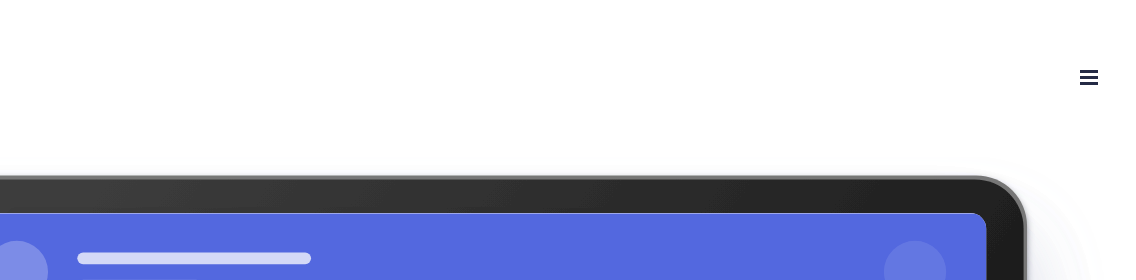
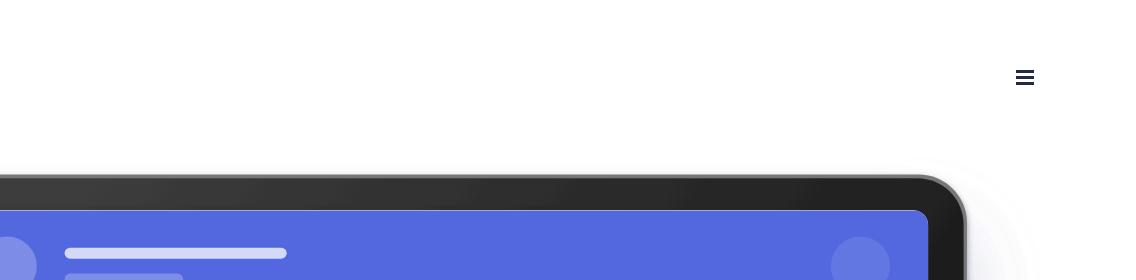
Before and after one commit to istamov-m/bookmark-landing, a plain HTML site: page index.html in a window 1280 px wide. Shown: the top 280 px of the page, 208-1344 px from the left, 1136 px wide, since content can reach past the window. Drawn offline with Linux system fonts and the light colour scheme.

Commit message:
fixed width bug

```diff
--- a/style.css
+++ b/style.css
@@ -1,3 +1,7 @@
+*, *::before, *::after {
+  box-sizing: border-box;
+}
+
 body {
     display: flex;
     flex-direction: column;
@@ -5,6 +9,7 @@ body {
     margin: 0;
     padding: 0;
     font-family: Rubik;
+    /* overflow-x: hidden; */
 }
 
 
@@ -35,8 +40,11 @@ ul{
 
 header{
     /* width: 100rem; */
-    padding: 2rem 12rem;
+    padding: 2rem 2rem;
+    /* max-width: 100rem;
+    width: 100%; */
     width: clamp(20rem, 80vw, 100rem);
+    /* width: 80rem; */
     display: flex;
     justify-content: space-between;
     align-items: center;
@@ -80,8 +88,11 @@ header ul li a:hover{
 /* ------------------------------------------------ */
 
 main{
+    /* max-width: 100rem; */
+    /* width: 100%; */
+    /* width: 80em; */
     width: clamp(20rem, 80vw, 100rem);
-    padding: 0 12rem;
+    padding: 0 2rem;
     /* border: 1px solid black; */
 }
 
```
